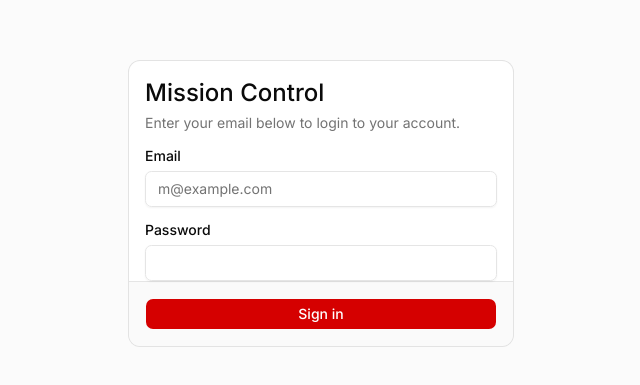
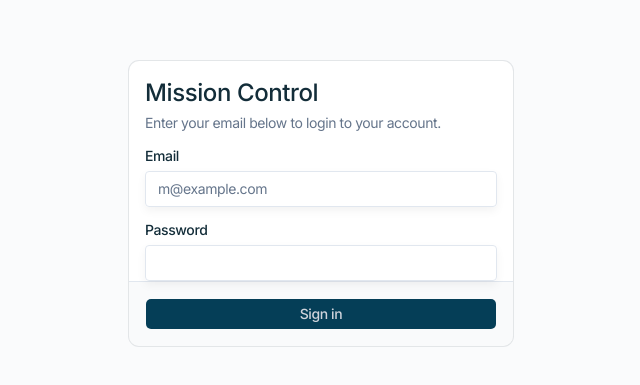
Before and after one commit to teseo-bot/teseo-mission-control, a Next.js app: page /login in a window 1280 px wide. Shown: the part 197-582 px from the top of the page, without its empty margins (319-959 px from the left). Built offline with nearby package versions, Linux system fonts and the light colour scheme; no server answers.

Commit message:
style: apply new v0 color palette (oklch)

```diff
--- a/src/app/globals.css
+++ b/src/app/globals.css
@@ -4,117 +4,172 @@
 
 @custom-variant dark (&:is(.dark *));
 
+:root {
+ --background: oklch(1.0000 0 0);
+ --foreground: oklch(0.2816 0.0392 232.2341);
+ --card: oklch(1.0000 0 0);
+ --card-foreground: oklch(0.2816 0.0392 232.2341);
+ --popover: oklch(1.0000 0 0);
+ --popover-foreground: oklch(0.2816 0.0392 232.2341);
+ --primary: oklch(0.3447 0.0691 233.7107);
+ --primary-foreground: oklch(0.8692 0.0118 264.5044);
+ --secondary: oklch(0.6338 0.1828 36.9208);
+ --secondary-foreground: oklch(1.0000 0 0);
+ --muted: oklch(0.9686 0.0035 247.8590);
+ --muted-foreground: oklch(0.5564 0.0398 256.8166);
+ --accent: oklch(0.9568 0.0173 37.6644);
+ --accent-foreground: oklch(0.4277 0.1279 36.6768);
+ --destructive: oklch(0.6356 0.2082 25.3782);
+ --destructive-foreground: oklch(1.0000 0 0);
+ --border: oklch(0.9258 0.0132 255.0276);
+ --input: oklch(0.9258 0.0132 255.0276);
+ --ring: oklch(0.3447 0.0691 233.7107);
+ --chart-1: oklch(0.3447 0.0691 233.7107);
+ --chart-2: oklch(0.6338 0.1828 36.9208);
+ --chart-3: oklch(0.5289 0.0556 227.0572);
+ --chart-4: oklch(0.7108 0.0710 37.6167);
+ --chart-5: oklch(0.2816 0.0392 232.2341);
+ --sidebar: oklch(0.3447 0.0691 233.7107);
+ --sidebar-foreground: oklch(1.0000 0 0);
+ --sidebar-primary: oklch(0.6338 0.1828 36.9208);
+ --sidebar-primary-foreground: oklch(1.0000 0 0);
+ --sidebar-accent: oklch(0.4210 0.0821 233.2495);
+ --sidebar-accent-foreground: oklch(1.0000 0 0);
+ --sidebar-border: oklch(0.4210 0.0821 233.2495);
+ --sidebar-ring: oklch(0.6338 0.1828 36.9208);
+ --font-sans: Inter, ui-sans-serif, sans-serif, system-ui;
+ --font-serif: Merriweather, ui-serif, serif;
+ --font-mono: JetBrains Mono, monospace;
+ --radius: 0.375rem;
+ --shadow-x: 0px;
+ --shadow-y: 4px;
+ --shadow-blur: 10px;
+ --shadow-spread: 0px;
+ --shadow-opacity: 0.1;
+ --shadow-color: hsl(0, 0%, 0%);
+ --shadow-2xs: 0px 4px 10px 0px hsl(0 0% 0% / 0.05);
+ --shadow-xs: 0px 4px 10px 0px hsl(0 0% 0% / 0.05);
+ --shadow-sm: 0px 4px 10px 0px hsl(0 0% 0% / 0.10), 0px 1px 2px -1px hsl(0 0% 0% / 0.10);
+ --shadow: 0px 4px 10px 0px hsl(0 0% 0% / 0.10), 0px 1px 2px -1px hsl(0 0% 0% / 0.10);
+ --shadow-md: 0px 4px 10px 0px hsl(0 0% 0% / 0.10), 0px 2px 4px -1px hsl(0 0% 0% / 0.10);
+ --shadow-lg: 0px 4px 10px 0px hsl(0 0% 0% / 0.10), 0px 4px 6px -1px hsl(0 0% 0% / 0.10);
+ --shadow-xl: 0px 4px 10px 0px hsl(0 0% 0% / 0.10), 0px 8px 10px -1px hsl(0 0% 0% / 0.10);
+ --shadow-2xl: 0px 4px 10px 0px hsl(0 0% 0% / 0.25);
+ --tracking-normal: -0.025em;
+ --spacing: 0.25rem;
+}
+
+.dark {
+ --background: oklch(0.1992 0.0234 231.3256);
+ --foreground: oklch(0.8828 0.0027 286.3441);
+ --card: oklch(0.2235 0.0282 231.6530);
+ --card-foreground: oklch(0.9848 0 0);
+ --popover: oklch(0.2235 0.0282 231.6530);
+ --popover-foreground: oklch(0.9848 0 0);
+ --primary: oklch(0.5336 0.1496 37.0220);
+ --primary-foreground: oklch(0.8289 0.0011 197.1350);
+ --secondary: oklch(0.4304 0.0886 234.8204);
+ --secondary-foreground: oklch(0.7149 0.0169 266.2345);
+ --muted: oklch(0.3283 0.0317 230.6251);
+ --muted-foreground: oklch(0.7951 0.0241 256.7505);
+ --accent: oklch(0.6339 0.1822 37.1029);
+ --accent-foreground: oklch(0.8718 0.0543 37.5920);
+ --destructive: oklch(0.3901 0.1297 25.5736);
+ --destructive-foreground: oklch(1.0000 0 0);
+ --border: oklch(0.3283 0.0317 230.6251);
+ --input: oklch(0.3283 0.0317 230.6251);
+ --ring: oklch(0.6338 0.1828 36.9208);
+ --chart-1: oklch(0.6338 0.1828 36.9208);
+ --chart-2: oklch(0.5460 0.1147 235.6705);
+ --chart-3: oklch(0.7509 0.0750 37.6167);
+ --chart-4: oklch(0.7054 0.0695 226.8440);
+ --chart-5: oklch(0.5245 0.1611 36.4517);
+ --sidebar: oklch(0.1620 0.0195 229.1618);
+ --sidebar-foreground: oklch(0.9848 0 0);
+ --sidebar-primary: oklch(0.6338 0.1828 36.9208);
+ --sidebar-primary-foreground: oklch(1.0000 0 0);
+ --sidebar-accent: oklch(0.2751 0.0250 230.4599);
+ --sidebar-accent-foreground: oklch(0.9848 0 0);
+ --sidebar-border: oklch(0.2751 0.0250 230.4599);
+ --sidebar-ring: oklch(0.6338 0.1828 36.9208);
+ --font-sans: Inter, ui-sans-serif, sans-serif, system-ui;
+ --font-serif: Merriweather,ui-serif, serif;
+ --font-mono: JetBrains Mono, monospace;
+ --radius: 0.375rem;
+ --shadow-x: 0px;
+ --shadow-y: 6px;
+ --shadow-blur: 15px;
+ --shadow-spread: 0px;
+ --shadow-opacity: 0.3;
+ --shadow-color: hsl(0, 0%, 0%);
+ --shadow-2xs: 0px 6px 15px 0px hsl(0 0% 0% / 0.15);
+ --shadow-xs: 0px 6px 15px 0px hsl(0 0% 0% / 0.15);
+ --shadow-sm: 0px 6px 15px 0px hsl(0 0% 0% / 0.30), 0px 1px 2px -1px hsl(0 0% 0% / 0.30);
+ --shadow: 0px 6px 15px 0px hsl(0 0% 0% / 0.30), 0px 1px 2px -1px hsl(0 0% 0% / 0.30);
+ --shadow-md: 0px 6px 15px 0px hsl(0 0% 0% / 0.30), 0px 2px 4px -1px hsl(0 0% 0% / 0.30);
+ --shadow-lg: 0px 6px 15px 0px hsl(0 0% 0% / 0.30), 0px 4px 6px -1px hsl(0 0% 0% / 0.30);
+ --shadow-xl: 0px 6px 15px 0px hsl(0 0% 0% / 0.30), 0px 8px 10px -1px hsl(0 0% 0% / 0.30);
+ --shadow-2xl: 0px 6px 15px 0px hsl(0 0% 0% / 0.75);
+}
+
 @theme inline {
  --color-background: var(--background);
  --color-foreground: var(--foreground);
+ --color-card: var(--card);
+ --color-card-foreground: var(--card-foreground);
+ --color-popover: var(--popover);
+ --color-popover-foreground: var(--popover-foreground);
+ --color-primary: var(--primary);
+ --color-primary-foreground: var(--primary-foreground);
+ --color-secondary: var(--secondary);
+ --color-secondary-foreground: var(--secondary-foreground);
+ --color-muted: var(--muted);
+ --color-muted-foreground: var(--muted-foreground);
+ --color-accent: var(--accent);
+ --color-accent-foreground: var(--accent-foreground);
+ --color-destructive: var(--destructive);
+ --color-destructive-foreground: var(--destructive-foreground);
+ --color-border: var(--border);
+ --color-input: var(--input);
+ --color-ring: var(--ring);
+ --color-chart-1: var(--chart-1);
+ --color-chart-2: var(--chart-2);
+ --color-chart-3: var(--chart-3);
+ --color-chart-4: var(--chart-4);
+ --color-chart-5: var(--chart-5);
+ --color-sidebar: var(--sidebar);
+ --color-sidebar-foreground: var(--sidebar-foreground);
+ --color-sidebar-primary: var(--sidebar-primary);
+ --color-sidebar-primary-foreground: var(--sidebar-primary-foreground);
+ --color-sidebar-accent: var(--sidebar-accent);
+ --color-sidebar-accent-foreground: var(--sidebar-accent-foreground);
+ --color-sidebar-border: var(--sidebar-border);
+ --color-sidebar-ring: var(--sidebar-ring);
+
  --font-sans: var(--font-sans);
-  --font-mono: var(--font-geist-mono);
-  --font-heading: var(--font-sans);
-  --color-sidebar-ring: var(--sidebar-ring);
-  --color-sidebar-border: var(--sidebar-border);
-  --color-sidebar-accent-foreground: var(--sidebar-accent-foreground);
-  --color-sidebar-accent: var(--sidebar-accent);
-  --color-sidebar-primary-foreground: var(--sidebar-primary-foreground);
-  --color-sidebar-primary: var(--sidebar-primary);
-  --color-sidebar-foreground: var(--sidebar-foreground);
-  --color-sidebar: var(--sidebar);
-  --color-chart-5: var(--chart-5);
-  --color-chart-4: var(--chart-4);
-  --color-chart-3: var(--chart-3);
-  --color-chart-2: var(--chart-2);
-  --color-chart-1: var(--chart-1);
-  --color-ring: var(--ring);
-  --color-input: var(--input);
-  --color-border: var(--border);
-  --color-destructive: var(--destructive);
-  --color-accent-foreground: var(--accent-foreground);
-  --color-accent: var(--accent);
-  --color-muted-foreground: var(--muted-foreground);
-  --color-muted: var(--muted);
-  --color-secondary-foreground: var(--secondary-foreground);
-  --color-secondary: var(--secondary);
-  --color-primary-foreground: var(--primary-foreground);
-  --color-primary: var(--primary);
-  --color-popover-foreground: var(--popover-foreground);
-  --color-popover: var(--popover);
-  --color-card-foreground: var(--card-foreground);
-  --color-card: var(--card);
-  --radius-sm: calc(var(--radius) * 0.6);
-  --radius-md: calc(var(--radius) * 0.8);
+ --font-mono: var(--font-mono);
+ --font-serif: var(--font-serif);
+
+ --radius-sm: calc(var(--radius) - 4px);
+ --radius-md: calc(var(--radius) - 2px);
  --radius-lg: var(--radius);
-  --radius-xl: calc(var(--radius) * 1.4);
-  --radius-2xl: calc(var(--radius) * 1.8);
-  --radius-3xl: calc(var(--radius) * 2.2);
-  --radius-4xl: calc(var(--radius) * 2.6);
-}
+ --radius-xl: calc(var(--radius) + 4px);
 
-:root {
-  --background: oklch(1 0 0);
-  --foreground: oklch(0.145 0 0);
-  --card: oklch(1 0 0);
-  --card-foreground: oklch(0.145 0 0);
-  --popover: oklch(1 0 0);
-  --popover-foreground: oklch(0.145 0 0);
-  --primary: oklch(0.536 0.238 28.3);
-  --primary-foreground: oklch(1 0 0);
-  --secondary: oklch(0.97 0 0);
-  --secondary-foreground: oklch(0.205 0 0);
-  --muted: oklch(0.97 0 0);
-  --muted-foreground: oklch(0.556 0 0);
-  --accent: oklch(0.745 0.185 64.3);
-  --accent-foreground: oklch(1 0 0);
-  --destructive: oklch(0.577 0.245 27.325);
-  --border: oklch(0.922 0 0);
-  --input: oklch(0.922 0 0);
-  --ring: oklch(0.708 0 0);
-  --chart-1: oklch(0.87 0 0);
-  --chart-2: oklch(0.556 0 0);
-  --chart-3: oklch(0.439 0 0);
-  --chart-4: oklch(0.371 0 0);
-  --chart-5: oklch(0.269 0 0);
-  --radius: 0.5rem;
-  --sidebar: oklch(0.985 0 0);
-  --sidebar-foreground: oklch(0.145 0 0);
-  --sidebar-primary: oklch(0.536 0.238 28.3);
-  --sidebar-primary-foreground: oklch(1 0 0);
-  --sidebar-accent: oklch(0.745 0.185 64.3);
-  --sidebar-accent-foreground: oklch(1 0 0);
-  --sidebar-border: oklch(0.922 0 0);
-  --sidebar-ring: oklch(0.708 0 0);
-}
+ --shadow-2xs: var(--shadow-2xs);
+ --shadow-xs: var(--shadow-xs);
+ --shadow-sm: var(--shadow-sm);
+ --shadow: var(--shadow);
+ --shadow-md: var(--shadow-md);
+ --shadow-lg: var(--shadow-lg);
+ --shadow-xl: var(--shadow-xl);
+ --shadow-2xl: var(--shadow-2xl);
 
-.dark {
-  --background: oklch(0.145 0 0);
-  --foreground: oklch(0.985 0 0);
-  --card: oklch(0.205 0 0);
-  --card-foreground: oklch(0.985 0 0);
-  --popover: oklch(0.205 0 0);
-  --popover-foreground: oklch(0.985 0 0);
-  --primary: oklch(0.536 0.238 28.3);
-  --primary-foreground: oklch(1 0 0);
-  --secondary: oklch(0.269 0 0);
-  --secondary-foreground: oklch(0.985 0 0);
-  --muted: oklch(0.269 0 0);
-  --muted-foreground: oklch(0.850 0 0);
-  --accent: oklch(0.745 0.185 64.3);
-  --accent-foreground: oklch(1 0 0);
-  --destructive: oklch(0.704 0.191 22.216);
-  --border: oklch(1 0 0 / 10%);
-  --input: oklch(1 0 0 / 15%);
-  --ring: oklch(0.556 0 0);
-  --chart-1: oklch(0.87 0 0);
-  --chart-2: oklch(0.556 0 0);
-  --chart-3: oklch(0.439 0 0);
-  --chart-4: oklch(0.371 0 0);
-  --chart-5: oklch(0.269 0 0);
-  --sidebar: oklch(0.205 0 0);
-  --sidebar-foreground: oklch(0.985 0 0);
-  --sidebar-primary: oklch(0.536 0.238 28.3);
-  --sidebar-primary-foreground: oklch(1 0 0);
-  --sidebar-accent: oklch(0.745 0.185 64.3);
-  --sidebar-accent-foreground: oklch(1 0 0);
-  --sidebar-border: oklch(1 0 0 / 10%);
-  --sidebar-ring: oklch(0.556 0 0);
+ --tracking-tighter: calc(var(--tracking-normal) - 0.05em);
+ --tracking-tight: calc(var(--tracking-normal) - 0.025em);
+ --tracking-normal: var(--tracking-normal);
+ --tracking-wide: calc(var(--tracking-normal) + 0.025em);
+ --tracking-wider: calc(var(--tracking-normal) + 0.05em);
+ --tracking-widest: calc(var(--tracking-normal) + 0.1em);
 }
 
 @layer base {
@@ -123,6 +178,7 @@
  }
  body {
  @apply bg-background text-foreground;
+ letter-spacing: var(--tracking-normal);
  }
  html {
  @apply font-sans;
```
Lines whose indentation alone changed are shown as unchanged.
